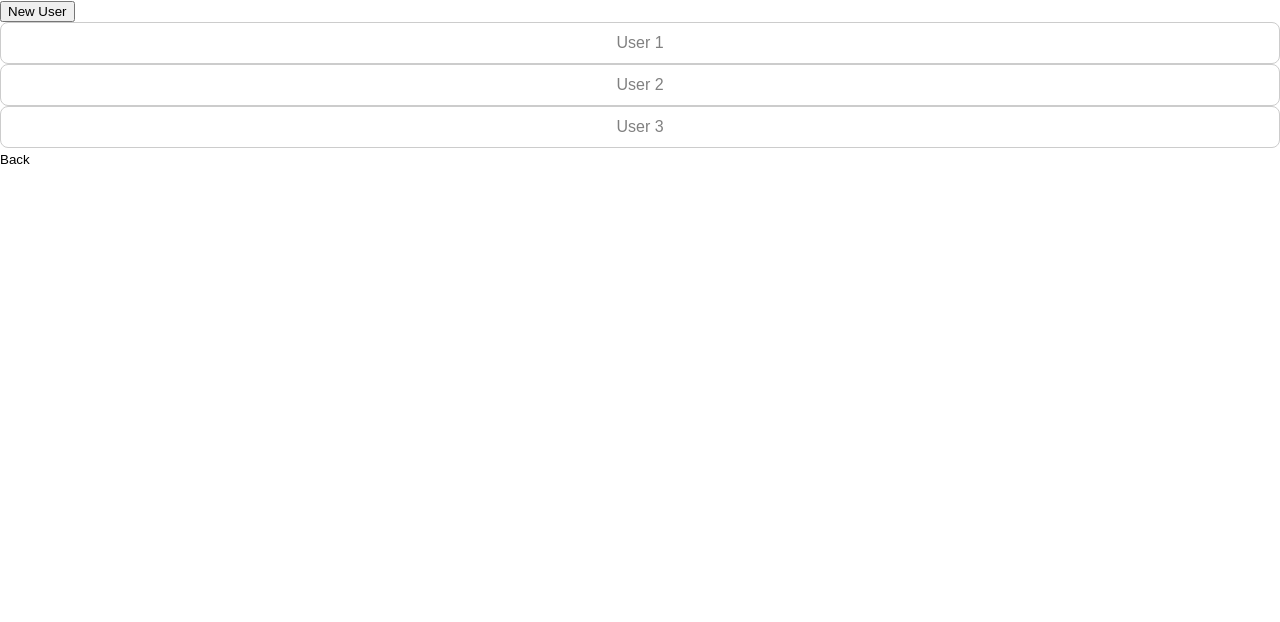
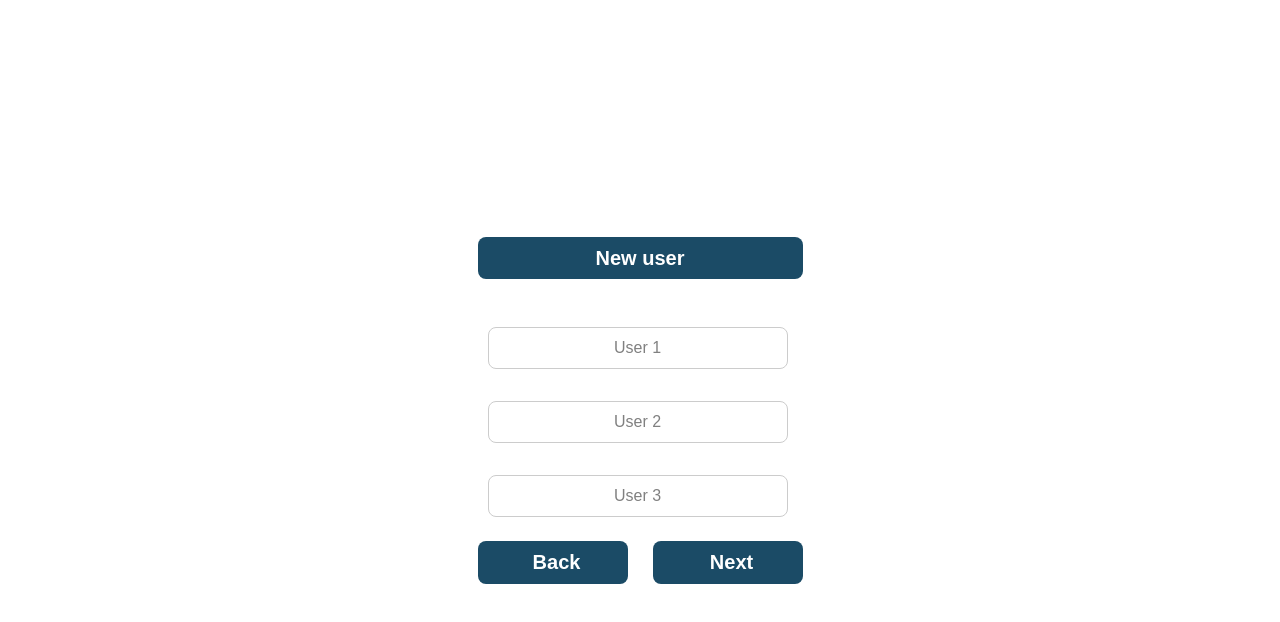
Before and after one commit to alinepmarcondes/ChatBot-IWS, a React (Create React App) app: page /newuser in a window 1280 px wide. Shown: the top 622 px of the page. Built offline with nearby package versions, Linux system fonts and the light colour scheme.

Commit message:
feat: JS NewUser

```diff
--- a/src/components/NewUser/NewUser.js
+++ b/src/components/NewUser/NewUser.js
@@ -2,21 +2,82 @@ import React, { useState } from 'react';
 import './NewUser.css';
 import { useNavigate } from "react-router-dom";
 
-function NewUser () {
+const NewUser = () => {
+  const [selectedUser, setSelectedUser] = useState(null); // Estado para controlar o botão selecionado
   const navigate = useNavigate();
 
-  const handleNextPage = () => {
-    navigate('/');
+  const handleUserClick = (user) => {
+    setSelectedUser(user === selectedUser ? null : user); // Selecionar/desselecionar o usuário
+  };
+
+  const handleBackButton = () => {
+    // Add your logic here to navigate back to the previous screen
+    console.log('Back button clicked');
+    navigate('/chat');
+  };
+
+  const handleCreateNewUserButton = () => {
+    navigate('/create');
+  };
+
+  const handleNextButton = () => {
+    if (selectedUser) {
+      // Add your logic here to save the new user data
+      console.log('Selected user:', selectedUser);
+    } else {
+      console.error('Please select a user.');
+    }
+    navigate('/edit')
   };
 
   return (
-    <div className="admin-page">
-        <button className="new-user-button" onClick={handleNextPage}>New User</button>
-        <button className="user-button" onClick={handleNextPage}>User 1</button>
-        <button className="user-button" onClick={handleNextPage}>User 2</button>
-        <button className="user-button" onClick={handleNextPage}>User 3</button>
-        <button className="back-button" onClick={handleNextPage}>Back</button>
+    <div className="new-user-container">
+      <div className="new-user-form">
+        <button className="new-user-new" onClick={handleCreateNewUserButton}>New user</button> {/* Botão "New user" */}
+        <div className="new-user-input">
+          <button
+            className={`user-button ${selectedUser === 'User 1' ? 'selected' : ''}`}
+            onClick={() => handleUserClick('User 1')}
+          >
+            User 1
+          </button>
+          <div className="new-user-icon">
+            <i className="fas fa-times"></i>
+          </div>
+        </div>
+        <div className="new-user-input">
+          <button
+            className={`user-button ${selectedUser === 'User 2' ? 'selected' : ''}`}
+            onClick={() => handleUserClick('User 2')}
+          >
+            User 2
+          </button>
+          <div className="new-user-icon">
+            <i className="fas fa-times"></i>
+          </div>
+        </div>
+        <div className="new-user-input">
+          <button
+            className={`user-button ${selectedUser === 'User 3' ? 'selected' : ''}`}
+            onClick={() => handleUserClick('User 3')}
+          >
+            User 3
+          </button>
+          <div className="new-user-icon">
+            <i className="fas fa-times"></i>
+          </div>
+        </div>
+        <div className="new-user-buttons">
+          <button className="new-user-back" onClick={handleBackButton}>
+            <i className="fas fa-arrow-left"></i> Back
+          </button>
+          <button className="new-user-next" onClick={handleNextButton}>
+            <i className="fas fa-arrow-right"></i> Next
+          </button>
+        </div>
+      </div>
     </div>
   );
-}
+};
+
 export default NewUser;
```
